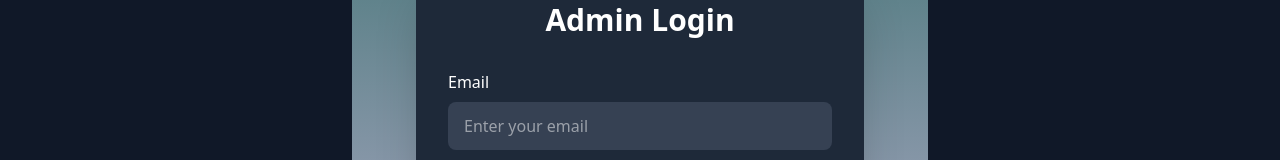
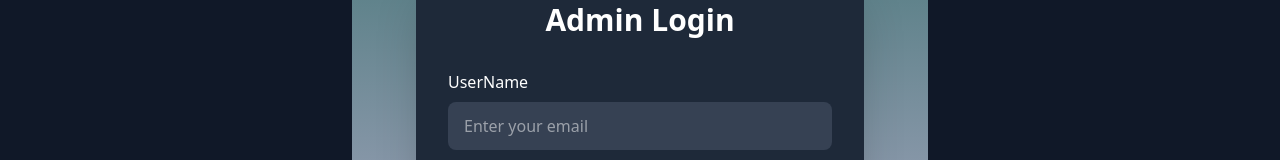
Before and after one commit to TheEidj/BlindtitsAperob, a Vue app in the folder client/: page /login in a window 1280 px wide. Shown: the part 308-468 px from the top of the page. Built offline with nearby package versions, Linux system fonts and the light colour scheme; no server answers.

Commit message:
Change login field

```diff
--- a/client/src/views/LoginView.vue
+++ b/client/src/views/LoginView.vue
@@ -46,10 +46,10 @@ const goBack = () => {
 
         <form @submit.prevent="handleLogin" class="space-y-6">
           <div>
-            <label class="block text-white font-medium mb-2">Email</label>
+            <label class="block text-white font-medium mb-2">UserName</label>
             <input
                 v-model="email"
-                type="email"
+                type="text"
                 required
                 class="w-full px-4 py-3 rounded-lg bg-gray-700 text-white focus:outline-none focus:ring-2 focus:ring-indigo-500"
                 placeholder="Enter your email"
```
